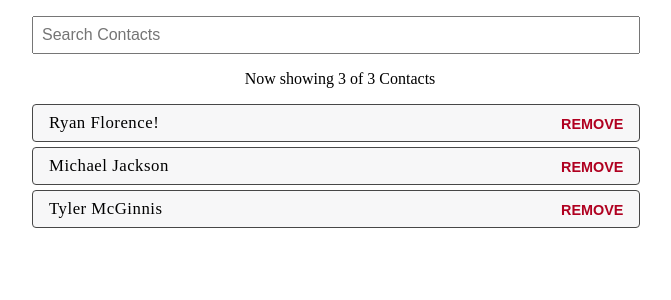
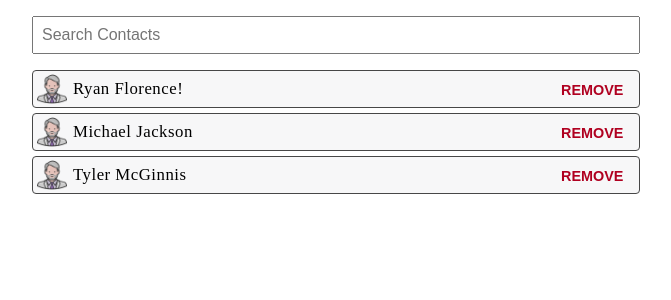
Before and after one commit to mankirats/Contact_List, a React (Create React App) app: page / in a window 1280 px wide. Shown: the top 300 px of the page, without its empty margins (304-975 px from the left). Built offline with nearby package versions, Linux system fonts and the light colour scheme.

Commit message:
File updated

```diff
--- a/src/Components/ListContacts.js
+++ b/src/Components/ListContacts.js
@@ -19,7 +19,11 @@ const ContactList = styled.ul`
   padding: 0;
 `;
 
-const ShowAllButton = styled.a``;
+const ShowAllButton = styled.a`
+  color: #304ffe;
+  font-weight: 500;
+  cursor: pointer;
+`;
 
 const ContactItems = styled.li`
   background-color: #f7f7f8;
@@ -29,7 +33,7 @@ const ContactItems = styled.li`
   list-style-type: none;
   width: 100%;
   letter-spacing: 0.5px;
-  padding: 0.5rem 1rem;
+  padding: 0.5rem 2.5rem;
   margin-top: 5px;
   font-size: 1.05rem;
 `;
@@ -57,6 +61,12 @@ const ContactCounts = styled.div`
   text-align: center;
   font-weight: 500;
 `;
+const Avatar = styled.img`
+  position: absolute;
+  top: 3px;
+  left: 4px;
+  height: 1.9rem;
+`;
 
 function ListContacts(props) {
   let [contactSearch, setContactSearch] = useState("");
@@ -83,19 +93,21 @@ function ListContacts(props) {
       <SearchContacts
         liftingSearchInput={(val) => handlingSearch(val)}
       ></SearchContacts>
-      <ContactCounts>
-        Now showing {showingContacts.length} of {props.contacts.length} Contacts{" "}
-        {showingContacts.length < props.contacts.length ? (
+      {showingContacts.length < props.contacts.length ? (
+        <ContactCounts>
+          Now showing {showingContacts.length} of {props.contacts.length}{" "}
+          Contacts{" "}
           <ShowAllButton onClick={() => showAllContacts()}>
             Show All
           </ShowAllButton>
-        ) : (
-          <></>
-        )}
-      </ContactCounts>
+        </ContactCounts>
+      ) : (
+        <></>
+      )}
       <ContactList>
         {showingContacts.map((contact) => (
           <ContactItems key={contact.id}>
+            <Avatar src={contact.avatar} alt="avatar" />
             {contact.name}
             <RemoveContactButton onClick={() => props.remove(contact)}>
               REMOVE
--- a/src/Components/contacts.js
+++ b/src/Components/contacts.js
@@ -1,20 +1,20 @@
 export const CONTACTS = [
-    {
-      id: 'ryan',
-      name: 'Ryan Florence!',
-      email: 'ryan@reacttraining.com',
-    //   avatarURL: config.origin + '/ryan.jpg'
-    },
-    {
-      id: 'michael',
-      name: 'Michael Jackson',
-      email: 'michael@reacttraining.com',
-    //   avatarURL: config.origin + '/michael.jpg'
-    },
-    {
-      id: 'tyler',
-      name: 'Tyler McGinnis',
-      email: 'tyler@reacttraining.com',
-    //   avatarURL: config.origin + '/tyler.jpg'
-    }
-  ]
+  {
+    id: "ryan",
+    name: "Ryan Florence!",
+    email: "ryan@reacttraining.com",
+    avatar: "avatar.png",
+  },
+  {
+    id: "michael",
+    name: "Michael Jackson",
+    email: "michael@reacttraining.com",
+    avatar: "avatar.png",
+  },
+  {
+    id: "tyler",
+    name: "Tyler McGinnis",
+    email: "tyler@reacttraining.com",
+    avatar: "avatar.png",
+  },
+];
```
Also changed, not shown: public/avatar.png (added), 1 other file (tests, documents, lock files or other folders).
